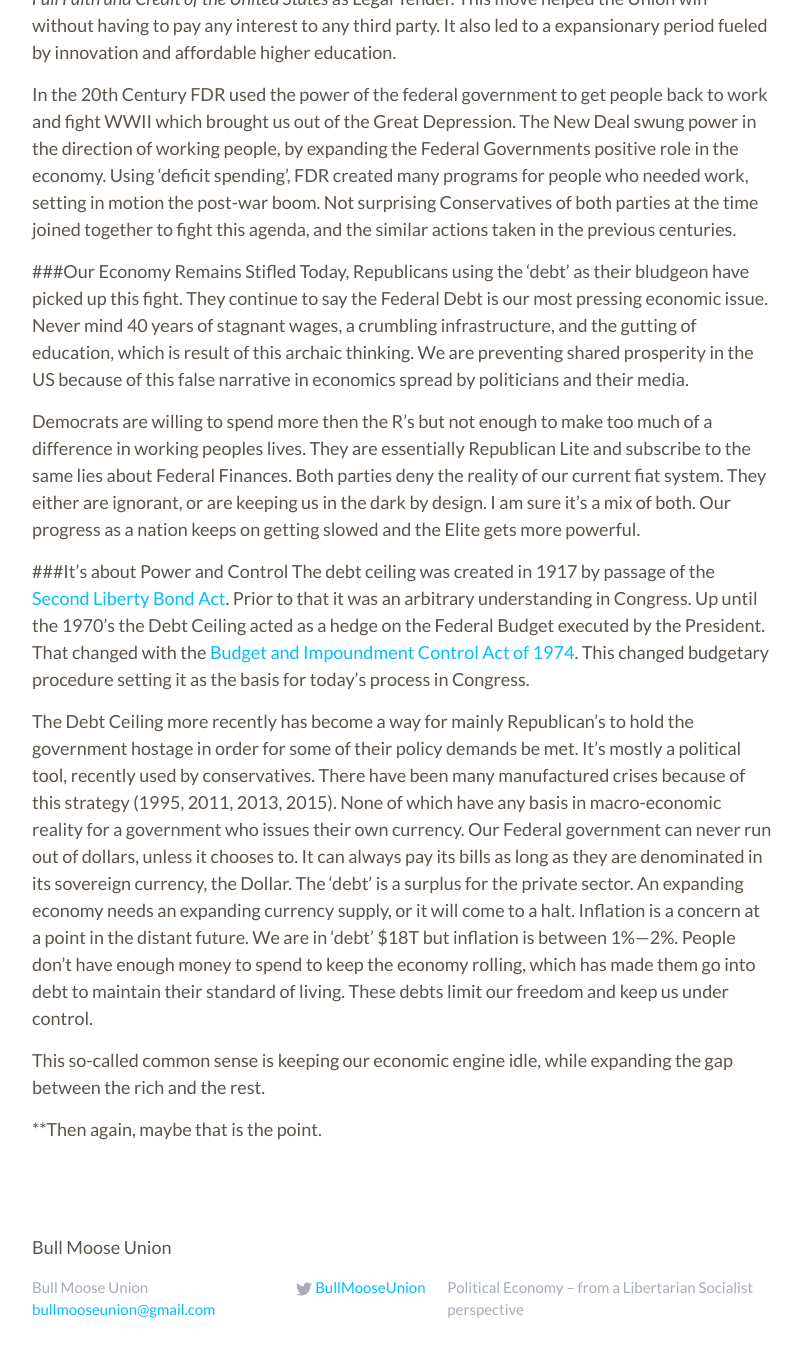
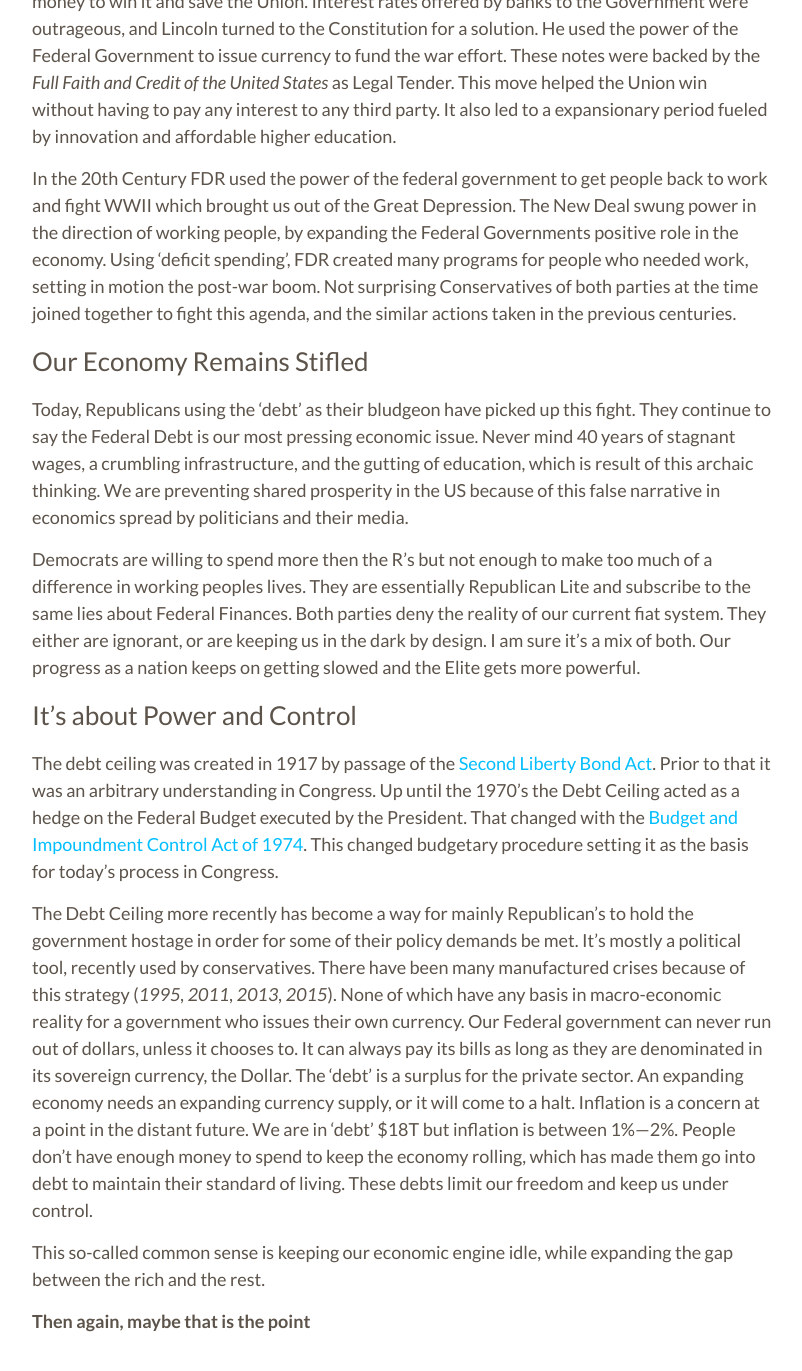
Before and after one commit to st5kdesign/BullMooseUnion, a Jekyll site: the page built from _posts/2015-11-02-the-debt-and-debt-ceiling-is-bullshit.markdown, in a window 1280 px wide and 1400 px high, scrolled down 1691 px. Shown: the top 1371 px of the window, without its empty margins (238-1040 px from the left). Built offline with Jekyll 4.4.1, drawn with Linux system fonts in a browser that asks for light colours; some web fonts are replaced; some of the changed text lies outside the part shown.

Commit message:
more updating

```diff
--- a/_posts/2015-11-02-the-debt-and-debt-ceiling-is-bullshit.markdown
+++ b/_posts/2015-11-02-the-debt-and-debt-ceiling-is-bullshit.markdown
@@ -6,42 +6,42 @@ author: Jason
 categories: politics, economics, propoganda
 featured: true
 ---
-####The Biggest CON Perpetrated on Us All.
+#### The Biggest CON Perpetrated on Us All.
 
 >“It is well enough that people of the nation do not understand our banking and monetary system, for if they did, I believe there would be a revolution before tomorrow morning.”—Henry Ford
 
 We the people are being subjected to the biggest economic ruse in history. The Federal Government Debt. When it comes to matters of the economy…the DEBT dominates the debate. The government is broke. They spend reckless, we are not thinking about the children, and so on. I am here to tell you that it’s bullshit, and if you believe it, you’ve been had. Do not fret though as most of us fall for this ongoing misinformation. How could we not? It’s been the running economic commentary for the last 35 years. There is a fucking ‘debt’ clock in New York City for God’s sake.
 
-Currently the ‘debt’ is about $18.4 trillion, and rising by the mille-second. Each of our shares is about $57k. The [US Debt clock](http://www.usdebtclock.org/) makes all this nonsense from and center. You will arrive at a site displaying large numbers. All kinds of presumably Macro-economic indicators of a perilous nature are on display. Trade deficits, Student Debt figures, Medicare/Medicaid expenditures, Credit Card Debt…you get the idea. Bad news all around—the country is going broke. Is it though?
+Currently the ‘debt’ is about _$18.4 trillion_, and rising by the mille-second. Each of our shares is about $57k. The [US Debt clock](http://www.usdebtclock.org/) makes all this nonsense from and center. You will arrive at a site displaying large numbers. All kinds of presumably Macro-economic indicators of a perilous nature are on display. Trade deficits, Student Debt figures, Medicare/Medicaid expenditures, Credit Card Debt…you get the idea. Bad news all around—the country is going broke. Is it though?
 
-**Can the US government run out of it’s own money?** The answer is **NO**. It cannot.
+__Can the US government run out of it’s own money?__ The answer is __NO__. It cannot.
 
-###Big Scary Numbers
+### Big Scary Numbers
 We humans are not good at [comprehending large numbers](https://www.theguardian.com/technology/2015/apr/16/large-numbers-dehumanising-so-should-big-data-worry-us) by themselves. We need context in order to understand these huge figures. The most effective ‘debt’ narrative has to be comparing the Federal Budget to a household budget. It’s brilliant for many reasons. It’s simple, and every responsible person has a household budget, which makes it relatable. If you use the credit card too much…you got to pay up sometime, plus interest. Unless you raise revenue (your income) you are going to have to make spending cuts. Got to cut the extra stuff. Get down to the necessities. Stop being reckless and irresponsible.
 
 What is an irresponsible debt ridden government to do? Raise revenue? Raise taxes? Aren’t we already taxed enough? We got to cut spending…it’s the adult thing to do. This is one half of the conservative macro-economic solution—the other being cutting taxes (more on that lunacy in a later post). Frighten you with big numbers into accepting their narrative. It has been pretty effective, but with devastating results for our nation.
 
 The idea of the Federal deficit is left over from our commodity backed currency days. When the Government operated on the Gold Standard, its budget was more restricted and based on the ability to convert currency to a commodity, gold. This limited federal spending into the economy. This reality doesn’t exist anymore and has not for a while. The Nixon Administration abolished the remnants of the Gold Standard in 1971. Our current monetary system is that of [fiat money](http://www.forbes.com/sites/pascalemmanuelgobry/2013/01/08/all-money-is-fiat-money/#278cd2b361e5). Government issued Fiat money has helped us win three of the most important wars in our history. The Revolution, Civil War and World War II.
 
-###Screw You Debt Money & The Banks You Rode in On!
+### Screw You Debt Money & The Banks You Rode in On!
 The history of our country is basically a power struggle between the rich and the rest. The banking system is Exhibit Number One in that on-going conflict.
 
 In the 18th Century, the colonial government issued its own debt-free currency and became prosperous independent of the Crown and Bank of England. Upon Ben Franklin’s visit to England he observed it was awash in poverty. He explained the colonial system of Colonial Scrip to his English hosts as the policy behind their prosperity and low poverty. Once word of this got to Parliament they immediately legislated laws undermining this system. Requiring taxes be paid in Gold and Silver. This act became one of the drivers of the Revolution.
 
-In the 19th Century, Abraham Lincoln faced with a increasingly expensive war effort, needed money to win it and save the Union. Interest rates offered by banks to the Government were outrageous, and Lincoln turned to the Constitution for a solution. He used the power of the Federal Government to issue currency to fund the war effort. These notes were backed by the *Full Faith and Credit of the United States* as Legal Tender. This move helped the Union win without having to pay any interest to any third party. It also led to a expansionary period fueled by innovation and affordable higher education.
+In the 19th Century, Abraham Lincoln faced with a increasingly expensive war effort, needed money to win it and save the Union. Interest rates offered by banks to the Government were outrageous, and Lincoln turned to the Constitution for a solution. He used the power of the Federal Government to issue currency to fund the war effort. These notes were backed by the _Full Faith and Credit of the United States_ as Legal Tender. This move helped the Union win without having to pay any interest to any third party. It also led to a expansionary period fueled by innovation and affordable higher education.
 
 In the 20th Century FDR used the power of the federal government to get people back to work and fight WWII which brought us out of the Great Depression. The New Deal swung power in the direction of working people, by expanding the Federal Governments positive role in the economy. Using ‘deficit spending’, FDR created many programs for people who needed work, setting in motion the post-war boom. Not surprising Conservatives of both parties at the time joined together to fight this agenda, and the similar actions taken in the previous centuries.
 
-###Our Economy Remains Stifled
+### Our Economy Remains Stifled
 Today, Republicans using the ‘debt’ as their bludgeon have picked up this fight. They continue to say the Federal Debt is our most pressing economic issue. Never mind 40 years of stagnant wages, a crumbling infrastructure, and the gutting of education, which is result of this archaic thinking. We are preventing shared prosperity in the US because of this false narrative in economics spread by politicians and their media.
 
 Democrats are willing to spend more then the R’s but not enough to make too much of a difference in working peoples lives. They are essentially Republican Lite and subscribe to the same lies about Federal Finances. Both parties deny the reality of our current fiat system. They either are ignorant, or are keeping us in the dark by design. I am sure it’s a mix of both. Our progress as a nation keeps on getting slowed and the Elite gets more powerful.
 
-###It’s about Power and Control
+### It’s about Power and Control
 The debt ceiling was created in 1917 by passage of the [Second Liberty Bond Act](https://www.law.cornell.edu/uscode/text/31/3110). Prior to that it was an arbitrary understanding in Congress. Up until the 1970’s the Debt Ceiling acted as a hedge on the Federal Budget executed by the President. That changed with the [Budget and Impoundment Control Act of 1974](https://en.wikipedia.org/wiki/Congressional_Budget_and_Impoundment_Control_Act_of_1974). This changed budgetary procedure setting it as the basis for today’s process in Congress.
 
-The Debt Ceiling more recently has become a way for mainly Republican’s to hold the government hostage in order for some of their policy demands be met. It’s mostly a political tool, recently used by conservatives. There have been many manufactured crises because of this strategy (1995, 2011, 2013, 2015). None of which have any basis in macro-economic reality for a government who issues their own currency. Our Federal government can never run out of dollars, unless it chooses to. It can always pay its bills as long as they are denominated in its sovereign currency, the Dollar. The ‘debt’ is a surplus for the private sector. An expanding economy needs an expanding currency supply, or it will come to a halt. Inflation is a concern at a point in the distant future. We are in ‘debt’ $18T but inflation is between 1%—2%. People don’t have enough money to spend to keep the economy rolling, which has made them go into debt to maintain their standard of living. These debts limit our freedom and keep us under control.
+The Debt Ceiling more recently has become a way for mainly Republican’s to hold the government hostage in order for some of their policy demands be met. It’s mostly a political tool, recently used by conservatives. There have been many manufactured crises because of this strategy (_1995, 2011, 2013, 2015_). None of which have any basis in macro-economic reality for a government who issues their own currency. Our Federal government can never run out of dollars, unless it chooses to. It can always pay its bills as long as they are denominated in its sovereign currency, the Dollar. The ‘debt’ is a surplus for the private sector. An expanding economy needs an expanding currency supply, or it will come to a halt. Inflation is a concern at a point in the distant future. We are in ‘debt’ $18T but inflation is between 1%—2%. People don’t have enough money to spend to keep the economy rolling, which has made them go into debt to maintain their standard of living. These debts limit our freedom and keep us under control.
 
 This so-called common sense is keeping our economic engine idle, while expanding the gap between the rich and the rest.
 
-**Then again, maybe that is the point.
+__Then again, maybe that is the point__
```
Also changed, not shown: _posts/2015-08-13-Bullshit-is-Everywhere.markdown (+9 -12 lines).
